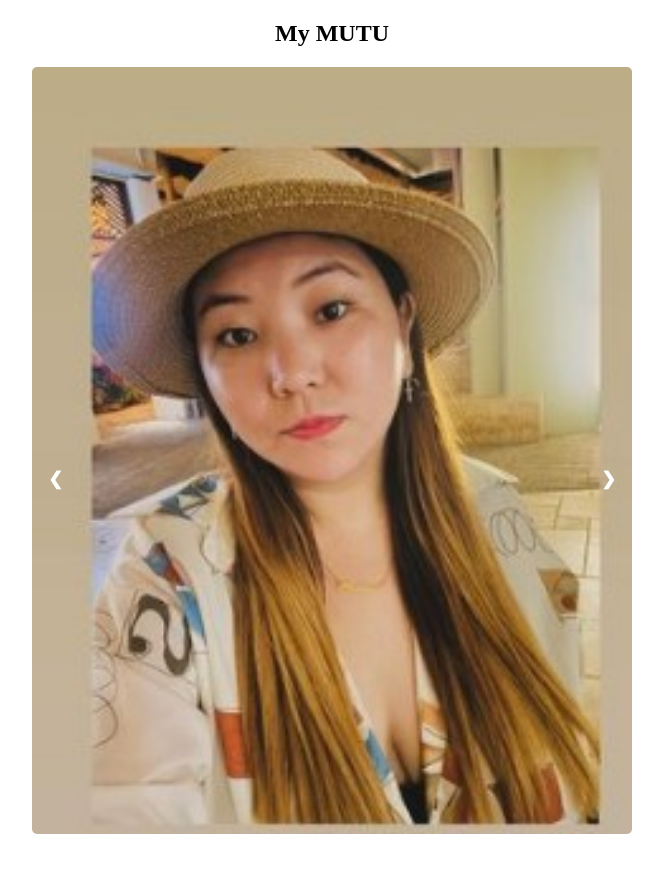
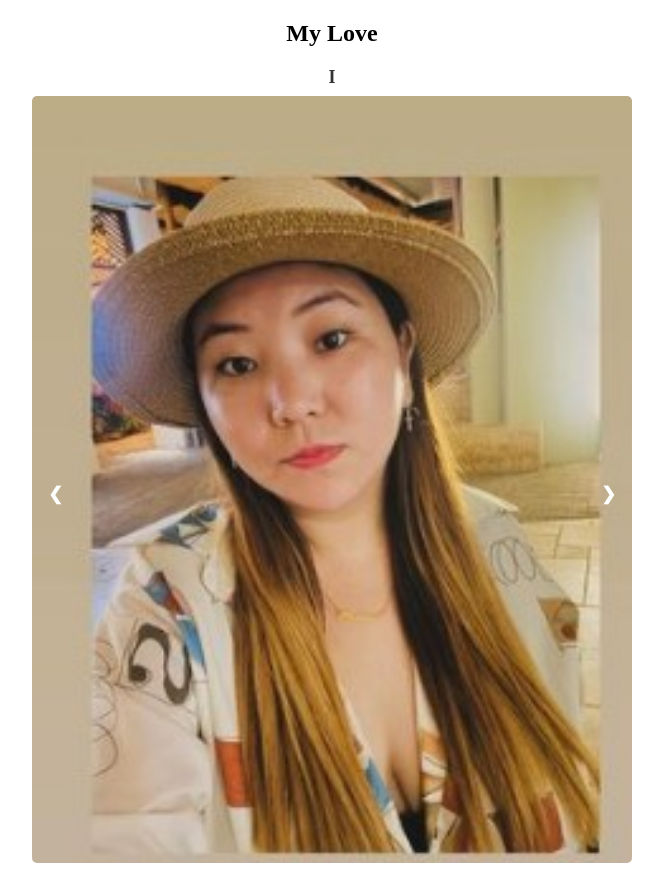
Before and after one commit to rzce316/Minzy, a plain HTML site: page slideshow.html in a window 1280 px wide. Shown: the whole page, without its empty margins (308-971 px from the left). Before the commit the page ends 846 px from the top, so only its background shows below. Drawn offline with Linux system fonts and the light colour scheme.

Commit message:
Update slideshow.html

```diff
--- a/slideshow.html
+++ b/slideshow.html
@@ -3,7 +3,7 @@
 <head>
     <meta charset="UTF-8">
     <meta name="viewport" content="width=device-width, initial-scale=1.0">
-    <title>My MUTU MUTU MUTU</title>
+    <title>MUTU</title>
     <style>
         .slideshow-container {
             max-width: 600px;
@@ -13,10 +13,18 @@
 
         .slides {
             display: none;
+            text-align: center;
         }
 
         .active {
             display: block;
+        }
+
+        .caption {
+            font-size: 18px;
+            font-weight: bold;
+            margin-bottom: 8px;
+            color: #333;
         }
 
         img {
@@ -48,19 +56,22 @@
 </head>
 <body>
 
-<h2 style="text-align:center">My MUTU</h2>
+<h2 style="text-align:center">My Love</h2>
 
 <div class="slideshow-container">
-    <!-- Slideshow images -->
+    <!-- Slideshow images with captions -->
     <div class="slides active">
-        <img src="Minzy1.jpg" alt="I">
+        <div class="caption">I</div>
+        <img src="Minzy1.jpg" alt="Image 1">
     </div>
 
     <div class="slides">
-        <img src="Minzy2.jpg" alt="Love">
+        <div class="caption">Love</div>
+        <img src="Minzy2.jpg" alt="Image 2">
     </div>
 
     <div class="slides">
+        <div class="caption">Title for Image 3</div>
         <img src="image3.jpg" alt="Image 3">
     </div>
 
```
